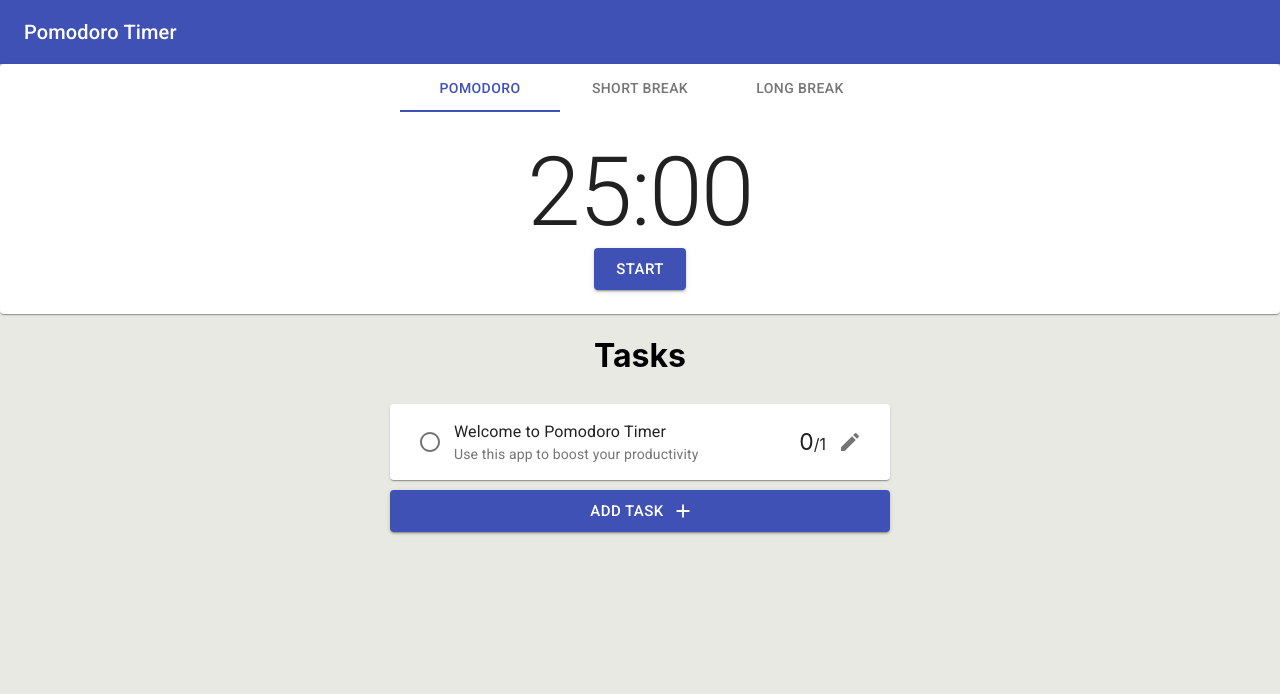
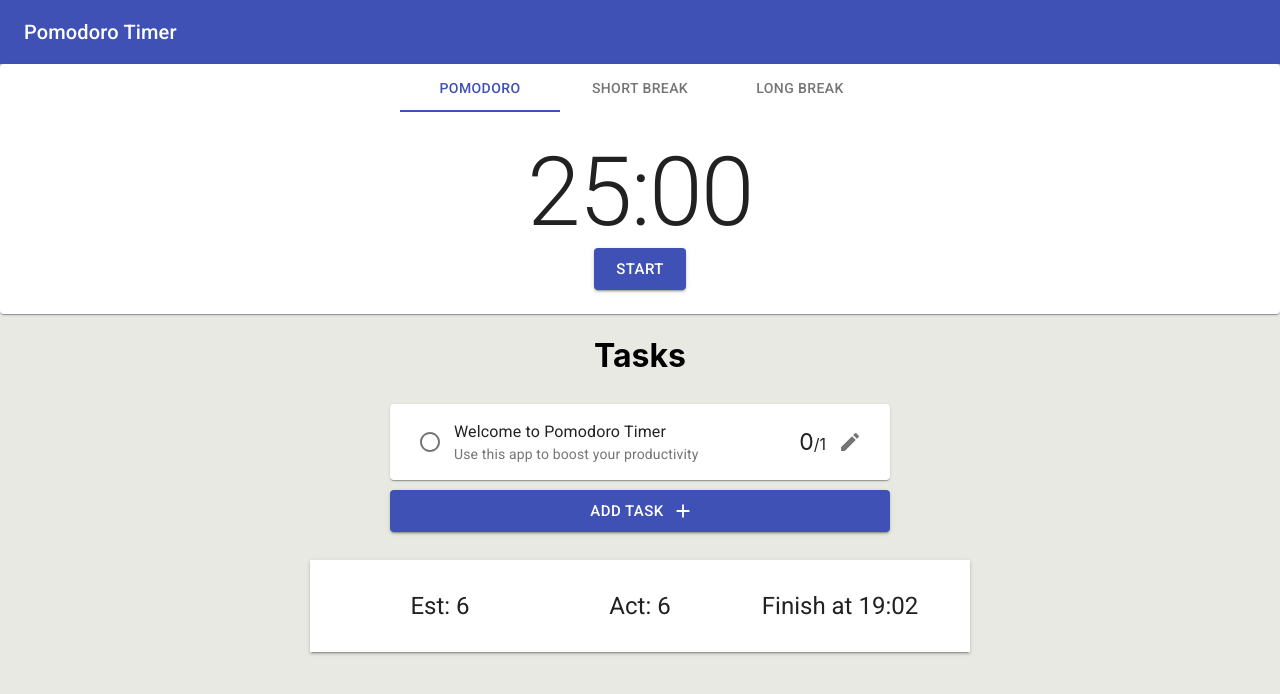
Before and after one commit to TebzaTheMan/PomTasks, a React (Create React App) app: page / in a window 1280 px wide. Shown: the top 694 px of the page. Built offline with nearby package versions, Linux system fonts and the light colour scheme.

Commit message:
feat: add infoBar

```diff
--- a/src/App.js
+++ b/src/App.js
@@ -3,6 +3,7 @@ import Header from "./components/header";
 import TabPanel from "./components/TabPanel";
 import Tasks from "./components/Tasks";
 import { TasksProvider } from "./contexts/Tasks.context";
+import InfoBar from "./components/InfoBar";
 function App() {
   return (
     <div className="App">
@@ -11,6 +12,7 @@ function App() {
       <TasksProvider>
         <TabPanel />
         <Tasks />
+        <InfoBar />
       </TasksProvider>
     </div>
   );
--- /dev/null
+++ b/src/components/InfoBar.js
@@ -0,0 +1,44 @@
+import React from "react";
+import { makeStyles } from "@material-ui/core/styles";
+import Typography from "@material-ui/core/Typography";
+import Grid from "@material-ui/core/Grid";
+import Paper from "@material-ui/core/Paper";
+
+const useStyles = makeStyles((theme) => ({
+  root: {
+    marginTop: 20,
+    width: "100%",
+    maxWidth: 600,
+    padding: 30,
+    marginBottom: 30,
+  },
+}));
+
+function InfoBar() {
+  const classes = useStyles();
+  return (
+    <div align="center">
+      <Paper className={classes.root} elevation={2} square>
+        <Grid container>
+          <Grid item xs={4}>
+            <Typography variant="h5">
+              Est: <span>6</span>
+            </Typography>
+          </Grid>
+          <Grid item xs={4}>
+            <Typography variant="h5">
+              Act: <span>6</span>
+            </Typography>
+          </Grid>
+          <Grid item xs={4}>
+            <Typography variant="h5">
+              Finish at <span>19:02</span>
+            </Typography>
+          </Grid>
+        </Grid>
+      </Paper>
+    </div>
+  );
+}
+
+export default InfoBar;
```
